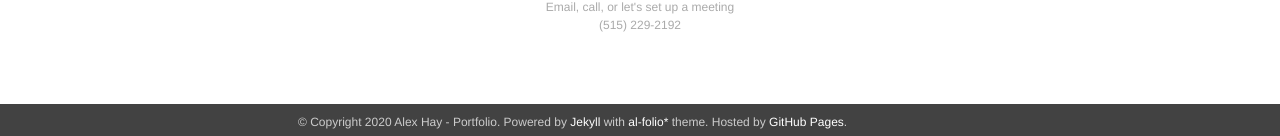
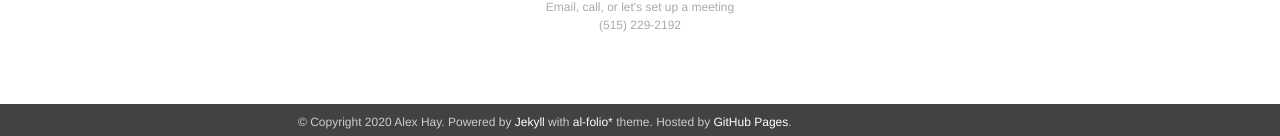
Before and after one commit to an-minyoung/an-minyoung.github.io, a Jekyll site: the page built from _pages/about.md, in a window 1280 px wide and 1200 px high. Shown: the part 1061-1197 px from the top of the window. Built offline with Jekyll 4.4.1, drawn with Linux system fonts in a browser that asks for light colours; nearby versions of some CDN libraries.

Commit message:
config name formatting

```diff
--- a/_config.yml
+++ b/_config.yml
@@ -1,7 +1,7 @@
 # -----------------------------------------------------------------------------
 # Site settings
 # -----------------------------------------------------------------------------
-name: Alex Hay - Portfolio
+name: Alex Hay
 email: alexanderhay2020@u.northwestern.edu
 description: > # this means to ignore newlines until "url:"
   Portfolio for Alex Hay | MS in Robotics
```
